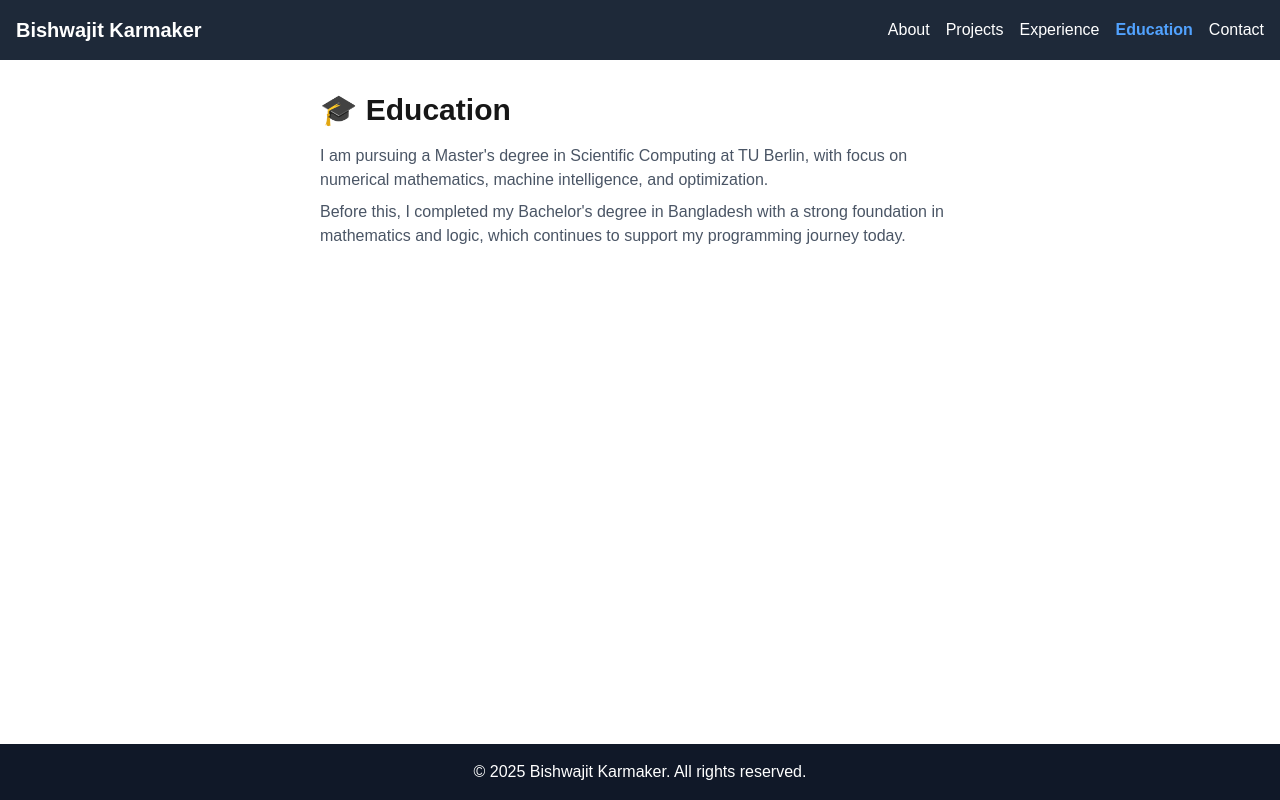
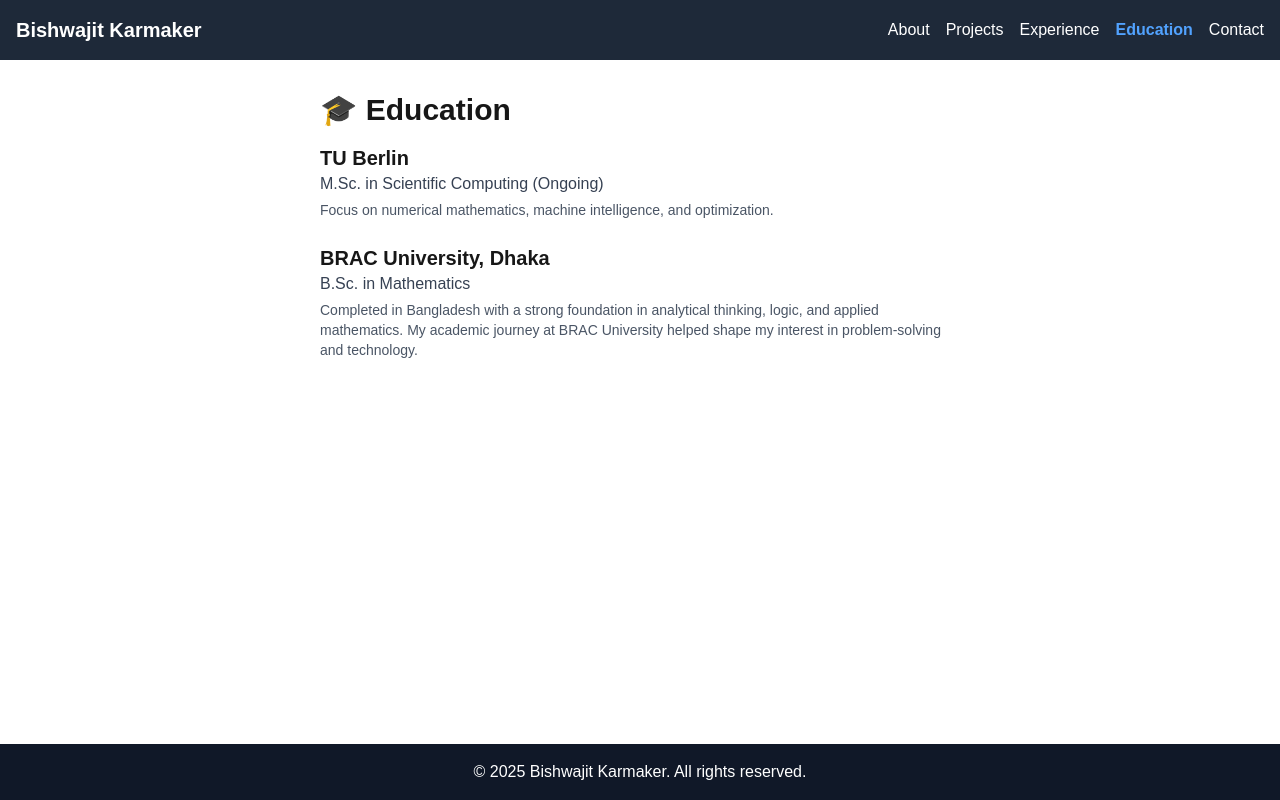
Before and after one commit to Bishwajit93/portfoliosite_frontend, a Next.js app: page /education in a window 1280 px wide. Built offline with nearby package versions, Linux system fonts and the light colour scheme.

Commit message:
' fixing

```diff
--- a/src/app/education/page.tsx
+++ b/src/app/education/page.tsx
@@ -6,12 +6,22 @@
     <Layout>
       <div className="max-w-2xl mx-auto p-4">
         <h1 className="text-3xl font-bold mb-4">🎓 Education</h1>
-        <p className="text-gray-600">
-          I am  pursuing a Master&apos;s degree in Scientific Computing at TU Berlin, with focus on numerical mathematics, machine intelligence, and optimization.
-        </p>
-        <p className="text-gray-600 mt-2">
-          Before this, I completed my Bachelor&apos;s degree in Bangladesh with a strong foundation in mathematics and logic, which continues to support my programming journey today.
-        </p>
+
+        <div className="mb-6">
+          <h2 className="text-xl font-semibold">TU Berlin</h2>
+          <p className="text-gray-700">M.Sc. in Scientific Computing (Ongoing)</p>
+          <p className="text-sm text-gray-600 mt-1">
+            Focus on numerical mathematics, machine intelligence, and optimization.
+          </p>
+        </div>
+
+        <div>
+          <h2 className="text-xl font-semibold">BRAC University, Dhaka</h2>
+          <p className="text-gray-700">B.Sc. in Mathematics</p>
+          <p className="text-sm text-gray-600 mt-1">
+            Completed in Bangladesh with a strong foundation in analytical thinking, logic, and applied mathematics. My academic journey at BRAC University helped shape my interest in problem-solving and technology.
+          </p>
+        </div>
       </div>
     </Layout>
   );
```
